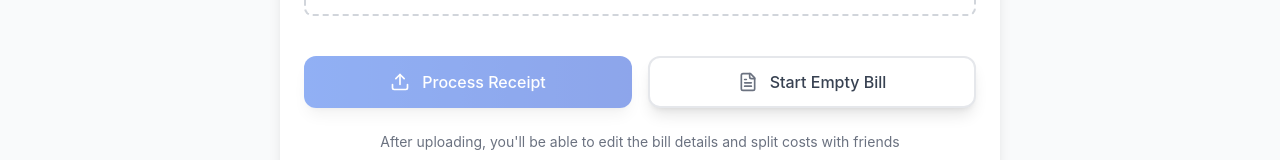
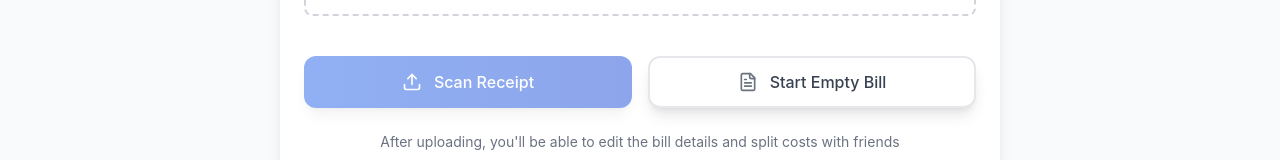
Before and after one commit to aknlite48/Split-Bill, a React (Create React App) app in the folder walmart-bill-frontend/: page /app/upload in a window 1280 px wide. Shown: the part 401-561 px from the top of the page. Built offline with nearby package versions, Linux system fonts and the light colour scheme.

Commit message:
changed text in buttons

```diff
--- a/walmart-bill-frontend/src/App.js
+++ b/walmart-bill-frontend/src/App.js
@@ -749,12 +749,12 @@ const ShowPreviousSplits = () => {
               {isUploading ? (
                 <>
                   <RefreshCw className="h-5 w-5 animate-spin" />
-                  <span>Processing...</span>
+                  <span>Scanning...</span>
                 </>
               ) : (
                 <>
                   <Upload className="h-5 w-5" />
-                  <span>Process Receipt</span>
+                  <span>Scan Receipt</span>
                 </>
               )}
             </Button>
```
